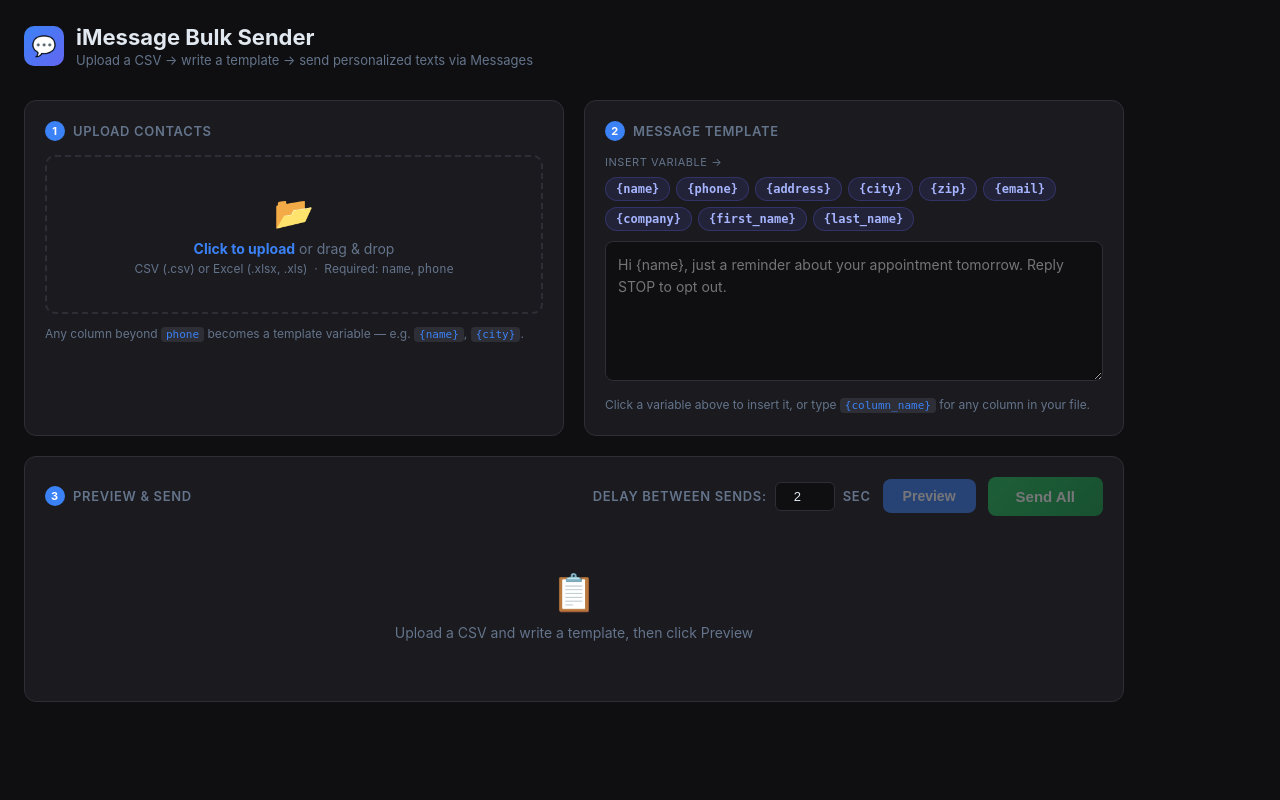
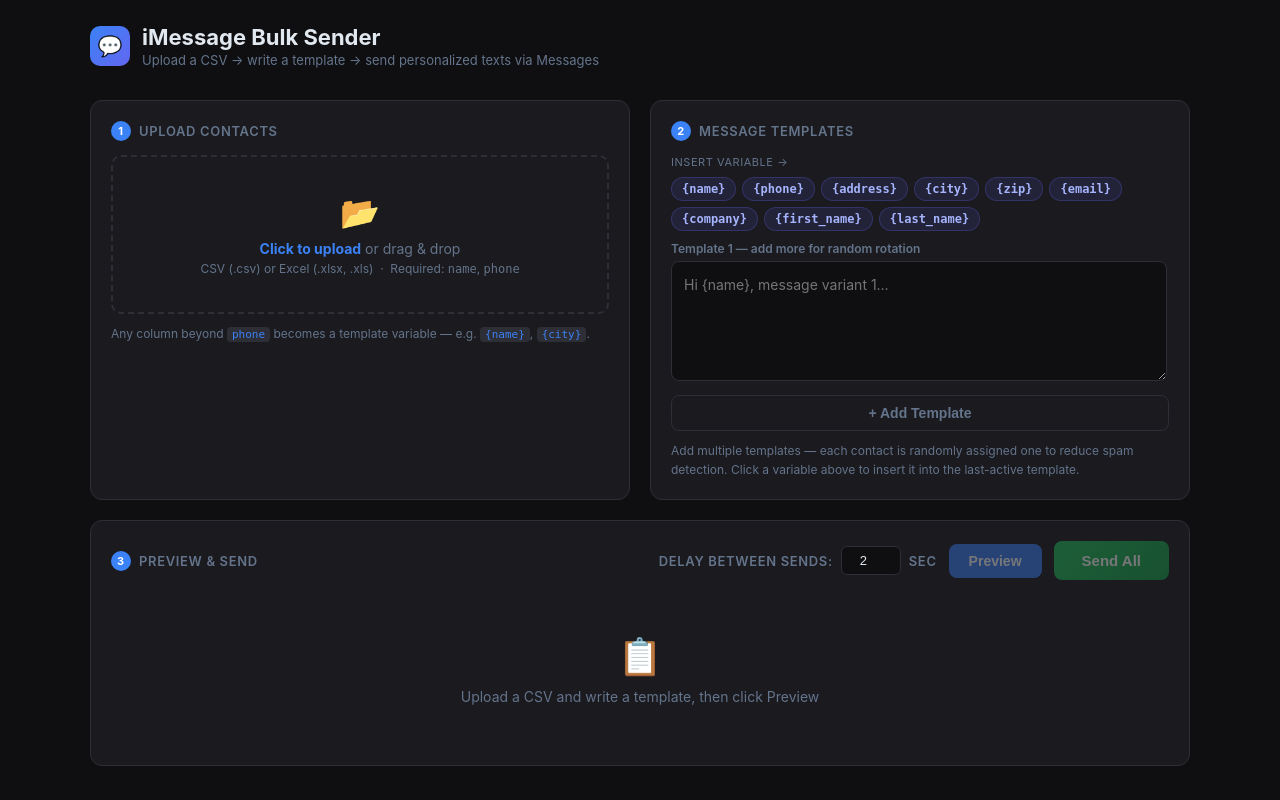
Before and after one commit to aashirnay54/SMS_sender, a Flask app: page / in a window 1280 px wide. Run offline with Flask 3, Linux system fonts and the light colour scheme.

Commit message:
added template options

```diff
--- a/app.py
+++ b/app.py
@@ -4,6 +4,7 @@ import os
 import subprocess
 import threading
 import time
+import random
 import uuid
 
 import openpyxl
@@ -114,10 +115,18 @@ def parse_csv():
 
 @app.route("/preview", methods=["POST"])
 def preview():
-    """Generate preview messages from template + CSV data."""
-    data     = request.get_json()
-    template = data.get("template", "")
-    rows     = data.get("rows", [])
+    """Generate preview messages from template(s) + CSV data."""
+    data      = request.get_json()
+    templates = data.get("templates", [])
+    rows      = data.get("rows", [])
+
+    # Support legacy single-template callers
+    if not templates:
+        t = data.get("template", "")
+        if t:
+            templates = [t]
+    if not templates:
+        return jsonify({"error": "No template provided"}), 400
 
     previews = []
     for row in rows:
@@ -135,11 +144,13 @@ def preview():
             or clean.get("first_name")
             or "Unknown"
         )
+        tpl_idx = random.randrange(len(templates))
+        tpl     = templates[tpl_idx]
         try:
-            message = template.format(**clean)
-            previews.append({"name": name, "phone": phone, "message": message, "error": None})
+            message = tpl.format(**clean)
+            previews.append({"name": name, "phone": phone, "message": message, "error": None, "template_idx": tpl_idx})
         except KeyError as e:
-            previews.append({"name": name, "phone": phone, "message": "", "error": f"Missing variable: {e}"})
+            previews.append({"name": name, "phone": phone, "message": "", "error": f"Missing variable: {e}", "template_idx": tpl_idx})
 
     return jsonify({"previews": previews})
 
--- a/templates/index.html
+++ b/templates/index.html
@@ -34,6 +34,9 @@
       align-items: center;
       gap: 12px;
       margin-bottom: 32px;
+      max-width: 1100px;
+      margin-left: auto;
+      margin-right: auto;
     }
     header .logo {
       width: 40px; height: 40px;
@@ -50,6 +53,7 @@
       grid-template-columns: 1fr 1fr;
       gap: 20px;
       max-width: 1100px;
+      margin: 0 auto;
     }
 
     .card {
@@ -141,9 +145,9 @@
     }
 
     /* Template editor */
-    #template {
+    .template-ta {
       width: 100%;
-      min-height: 140px;
+      min-height: 120px;
       background: var(--bg);
       border: 1px solid var(--border);
       border-radius: 8px;
@@ -155,7 +159,16 @@
       font-family: inherit;
       transition: border-color .2s;
     }
-    #template:focus { outline: none; border-color: var(--accent); }
+    .template-ta:focus { outline: none; border-color: var(--accent); }
+
+    /* Multi-template list */
+    #templates-list { max-height: 500px; overflow-y: auto; padding-right: 2px; }
+    .template-item  { margin-bottom: 12px; }
+    .template-item:last-child { margin-bottom: 0; }
+    .tpl-header { display: flex; justify-content: space-between; align-items: center; margin-bottom: 5px; }
+    .tpl-label  { font-size: 12px; color: var(--muted); font-weight: 600; }
+    .badge-tpl  { background: rgba(99,102,241,.12); color: #a5b4fc; border: 1px solid rgba(99,102,241,.25); }
+    .btn-add-template { width: 100%; margin-top: 10px; }
 
     .variables-detected {
       margin-top: 10px;
@@ -409,9 +422,9 @@
     </div>
   </div>
 
-  <!-- Step 2: Template -->
+  <!-- Step 2: Templates -->
   <div class="card">
-    <div class="card-title"><span class="step-num">2</span> Message Template</div>
+    <div class="card-title"><span class="step-num">2</span> Message Templates</div>
 
     <div class="var-insert-row">
       <label>Insert variable →</label>
@@ -426,12 +439,15 @@
       <button class="var-btn" onclick="insertVar('last_name')">{last_name}</button>
     </div>
 
-    <textarea id="template" placeholder="Hi {name}, just a reminder about your appointment tomorrow. Reply STOP to opt out."></textarea>
+    <div id="templates-list"></div>
+
+    <button class="btn-ghost btn-add-template" onclick="addTemplate()">+ Add Template</button>
 
     <div class="variables-detected" id="vars-detected"></div>
 
     <div class="hint" style="margin-top:10px">
-      Click a variable above to insert it, or type <code>{column_name}</code> for any column in your file.
+      Add multiple templates — each contact is randomly assigned one to reduce spam detection.
+      Click a variable above to insert it into the last-active template.
     </div>
   </div>
 
@@ -477,9 +493,11 @@
   let csvHeaders = [];
   let previews   = [];
   let sending    = false;
+  let numTemplates    = 1;
+  let lastFocusedTaId = 'tpl-0';
 
   // ── Drag & Drop ────────────────────────────────────────────────────────────
-  const dropZone = document.getElementById('drop-zone');
+  const dropZone  = document.getElementById('drop-zone');
   const fileInput = document.getElementById('file-input');
 
   dropZone.addEventListener('dragover', e => { e.preventDefault(); dropZone.classList.add('drag-over'); });
@@ -499,17 +517,13 @@
     fd.append('file', file);
     const res  = await fetch('/parse-csv', { method: 'POST', body: fd });
     const data = await res.json();
-
     if (data.error) { alert(data.error); return; }
-
     csvRows    = data.rows;
     csvHeaders = data.headers;
-
     const info = document.getElementById('csv-info');
     info.style.display = 'flex';
     document.getElementById('csv-info-text').textContent =
       `✓ Loaded ${data.count} contacts — columns: ${data.headers.join(', ')}`;
-
     document.getElementById('btn-preview').disabled = false;
     detectVars();
   }
@@ -529,9 +543,51 @@
     document.getElementById('progress-wrap').style.display = 'none';
   }
 
+  // ── Multi-template management ──────────────────────────────────────────────
+  function _renderTemplatesWithValues(vals) {
+    const container = document.getElementById('templates-list');
+    const count     = vals.length;
+    container.innerHTML = vals.map((_, i) => `
+      <div class="template-item" id="tpl-item-${i}">
+        <div class="tpl-header">
+          <span class="tpl-label">Template ${i + 1}${count === 1 ? ' — add more for random rotation' : ''}</span>
+          ${count > 1 ? `<button class="btn-delete-row" onclick="removeTemplate(${i})" title="Remove">✕</button>` : ''}
+        </div>
+        <textarea class="template-ta" id="tpl-${i}"
+          placeholder="Hi {name}, message variant ${i + 1}…"
+          oninput="detectVars()"
+          onfocus="lastFocusedTaId='tpl-${i}'"
+        ></textarea>
+      </div>
+    `).join('');
+    vals.forEach((v, i) => { document.getElementById(`tpl-${i}`).value = v; });
+    numTemplates = count;
+    if (!document.getElementById(lastFocusedTaId)) lastFocusedTaId = 'tpl-0';
+    detectVars();
+  }
+
+  function getTemplateValues() {
+    return Array.from(document.querySelectorAll('.template-ta')).map(ta => ta.value);
+  }
+
+  function addTemplate() {
+    const vals = getTemplateValues();
+    vals.push('');
+    _renderTemplatesWithValues(vals);
+    const idx  = vals.length - 1;
+    const newTa = document.getElementById(`tpl-${idx}`);
+    if (newTa) { newTa.focus(); lastFocusedTaId = `tpl-${idx}`; }
+  }
+
+  function removeTemplate(i) {
+    const vals = getTemplateValues();
+    vals.splice(i, 1);
+    _renderTemplatesWithValues(vals);
+  }
+
   // ── Variable insertion ─────────────────────────────────────────────────────
   function insertVar(name) {
-    const ta    = document.getElementById('template');
+    const ta    = document.getElementById(lastFocusedTaId) || document.getElementById('tpl-0');
     const start = ta.selectionStart;
     const end   = ta.selectionEnd;
     const token = `{${name}}`;
@@ -542,30 +598,28 @@
   }
 
   // ── Variable detection ─────────────────────────────────────────────────────
-  const templateEl = document.getElementById('template');
-  templateEl.addEventListener('input', detectVars);
-
   function detectVars() {
-    const tpl  = templateEl.value;
-    const vars = [...new Set([...tpl.matchAll(/\{(\w+)\}/g)].map(m => m[1]))];
-    const el   = document.getElementById('vars-detected');
+    const allText = getTemplateValues().join(' ');
+    const vars    = [...new Set([...allText.matchAll(/\{(\w+)\}/g)].map(m => m[1]))];
+    const el      = document.getElementById('vars-detected');
     if (vars.length === 0) { el.textContent = ''; return; }
-    el.innerHTML = 'Variables detected: ' + vars.map(v => `<span class="var-chip">{${v}}</span>`).join(' ');
+    el.innerHTML  = 'Variables detected: ' + vars.map(v => `<span class="var-chip">{${v}}</span>`).join(' ');
   }
 
   // ── Preview ────────────────────────────────────────────────────────────────
   async function generatePreview() {
     if (!csvRows.length) { alert('Upload a CSV first.'); return; }
-    const template = templateEl.value.trim();
-    if (!template)  { alert('Write a message template first.'); return; }
+    const templates = getTemplateValues().filter(t => t.trim());
+    if (!templates.length) { alert('Write at least one message template first.'); return; }
 
     const res  = await fetch('/preview', {
       method:  'POST',
       headers: { 'Content-Type': 'application/json' },
-      body:    JSON.stringify({ template, rows: csvRows })
+      body:    JSON.stringify({ templates, rows: csvRows })
     });
     const data = await res.json();
-    previews = data.previews;
+    previews     = data.previews;
+    numTemplates = templates.length;
     renderTable(previews);
     document.getElementById('btn-send').disabled = previews.filter(p => !p.error).length === 0;
     document.getElementById('send-summary').style.display = 'none';
@@ -579,7 +633,8 @@
       return;
     }
 
-    const valid = rows.filter(r => !r.error).length;
+    const showTpl = numTemplates > 1;
+    const valid   = rows.filter(r => !r.error).length;
     const html = `
       <table>
         <thead>
@@ -588,6 +643,7 @@
             <th>Name</th>
             <th>Phone</th>
             <th>Message</th>
+            ${showTpl ? '<th>Tpl</th>' : ''}
             <th>Status</th>
             <th></th>
           </tr>
@@ -602,6 +658,7 @@
                 ? `<span style="color:var(--red);font-size:12px">⚠ ${esc(r.error)}</span>`
                 : esc(r.message)
               }</td>
+              ${showTpl ? `<td><span class="badge badge-tpl">T${(r.template_idx ?? 0) + 1}</span></td>` : ''}
               <td><span class="badge badge-pending" id="badge-${i}">Pending</span></td>
               <td><button class="btn-delete-row" title="Remove contact" onclick="deleteRow(${i})">✕</button></td>
             </tr>
@@ -640,12 +697,11 @@
     document.getElementById('btn-send').disabled    = true;
     document.getElementById('btn-preview').disabled = true;
 
-    const delay = parseFloat(document.getElementById('delay').value) || 2;
+    const delay    = parseFloat(document.getElementById('delay').value) || 2;
     const messages = validPreviews.map(p => ({
       name: p.name, phone: p.phone, message: p.message
     }));
 
-    // Start job
     const startRes = await fetch('/send', {
       method:  'POST',
       headers: { 'Content-Type': 'application/json' },
@@ -653,11 +709,9 @@
     });
     const { job_id } = await startRes.json();
 
-    // Show progress
     const progressWrap = document.getElementById('progress-wrap');
     progressWrap.style.display = 'block';
 
-    // Poll for progress
     let lastIndex = -1;
     const interval = setInterval(async () => {
       const res  = await fetch(`/progress/${job_id}`);
@@ -689,19 +743,15 @@
   }
 
   function updateRowBadge(result) {
-    // Find the visual row — need to map back to original index including error rows
-    // We iterate over previews to find which visual row corresponds
     let visualIdx = 0;
     for (let i = 0; i < previews.length; i++) {
       if (!previews[i].error) {
         if (visualIdx === result.index) {
           const badge = document.getElementById(`badge-${i}`);
           if (badge) {
-            badge.className = 'badge ' + (result.success ? 'badge-ok' : 'badge-error');
+            badge.className   = 'badge ' + (result.success ? 'badge-ok' : 'badge-error');
             badge.textContent = result.success ? '✓ Sent' : '✗ Failed';
-            if (!result.success && result.error) {
-              badge.title = result.error;
-            }
+            if (!result.success && result.error) badge.title = result.error;
           }
           break;
         }
@@ -717,9 +767,11 @@
     document.getElementById('stat-fail').textContent  = fail;
     document.getElementById('stat-total').textContent = results.length;
     document.getElementById('send-summary').style.display = 'flex';
-    document.getElementById('progress-label').textContent =
-      `Done — ${ok} sent, ${fail} failed`;
+    document.getElementById('progress-label').textContent = `Done — ${ok} sent, ${fail} failed`;
   }
+
+  // Initialize with one empty template
+  _renderTemplatesWithValues(['']);
 </script>
 </body>
 </html>
```
Also changed, not shown: 1 other file.
